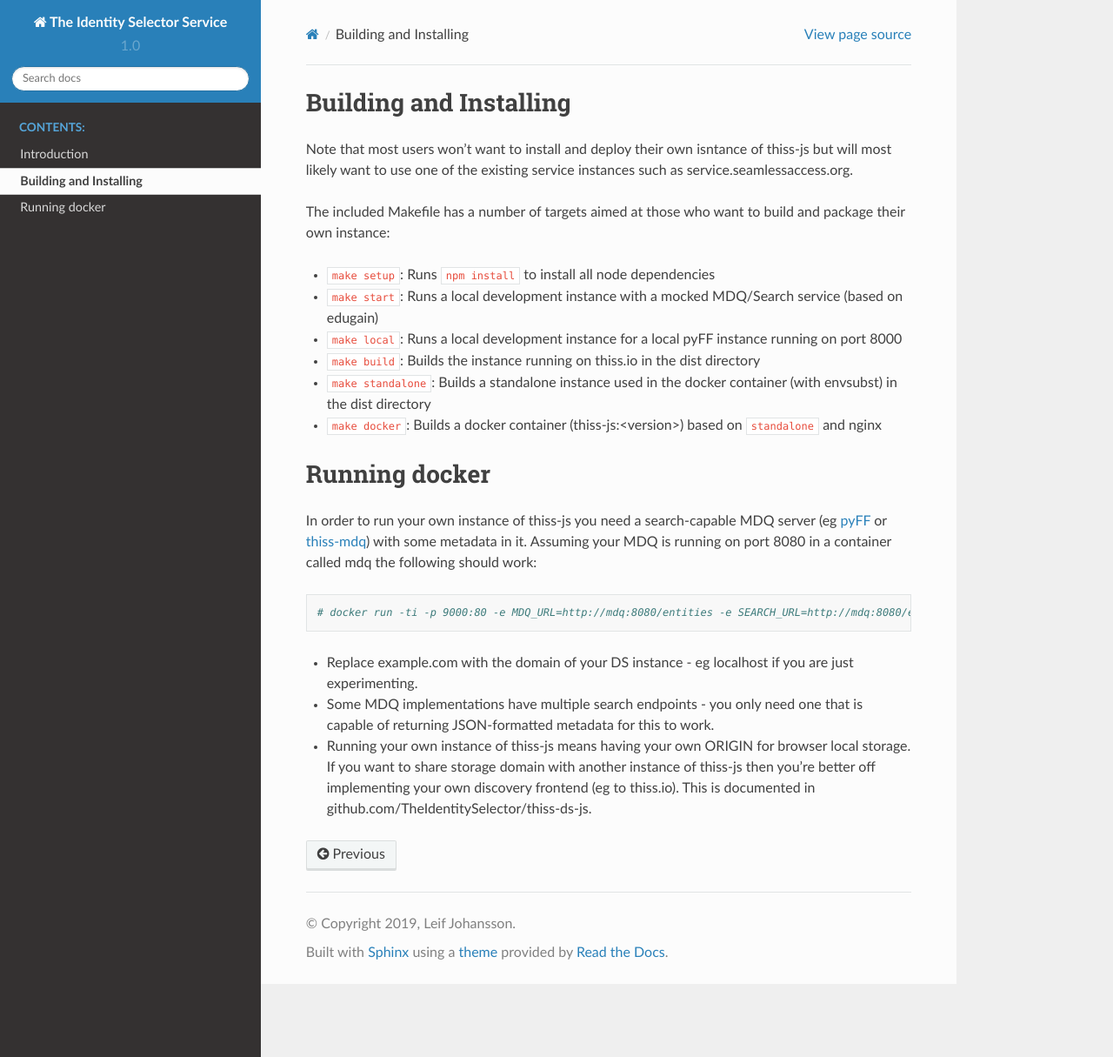
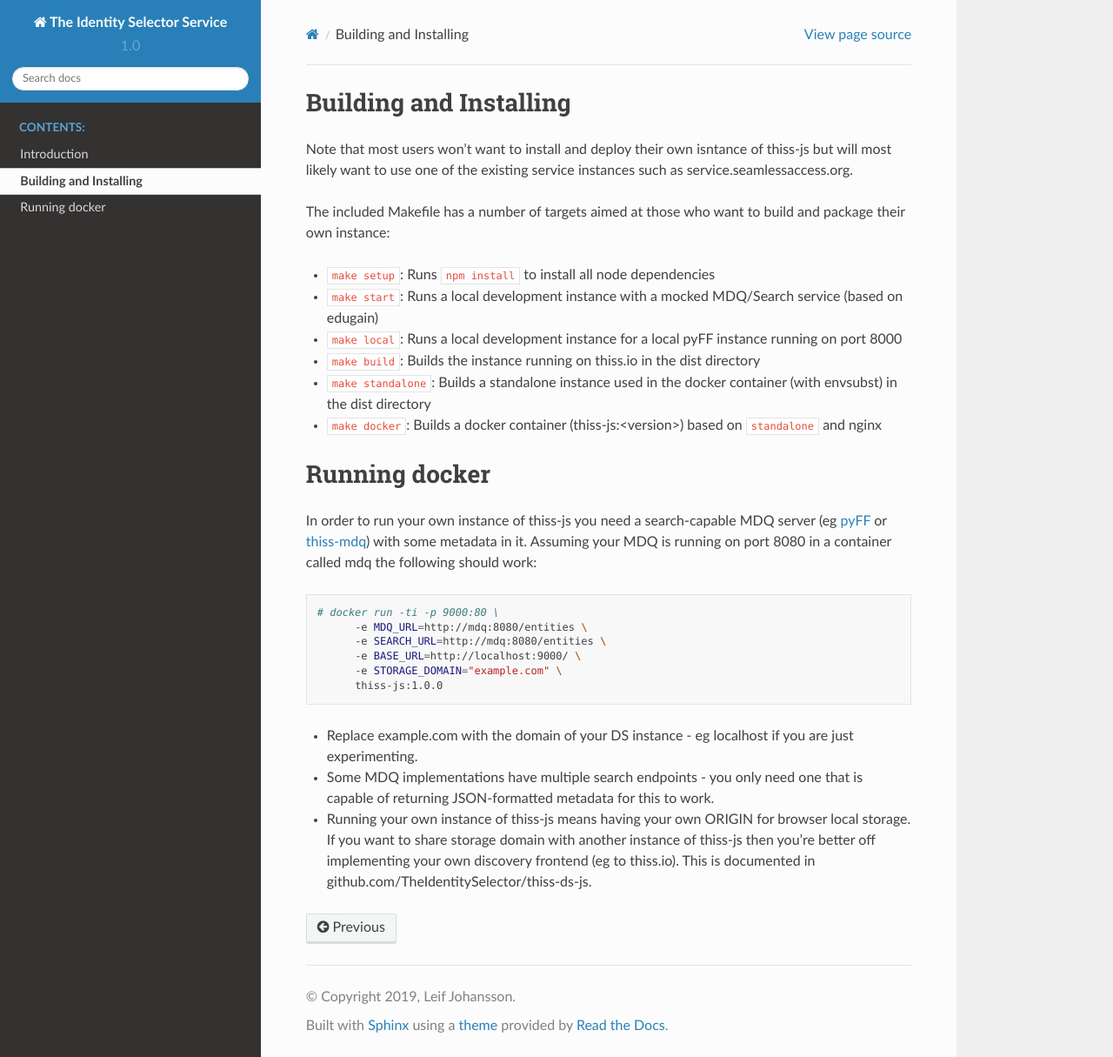
Before and after one commit to TheIdentitySelector/thiss-js, a Sphinx documentation site: the page built from docs/install.rst, in a window 1280 px wide and 1215 px high. Shown: the whole window at 87% size. Built offline with Sphinx 7.4.7 and the Read the Docs theme 2.0.0, drawn with Linux system fonts in a browser that asks for light colours.

Commit message:
docs update

```diff
--- a/docs/install.rst
+++ b/docs/install.rst
@@ -19,7 +19,12 @@
 
 .. code-block:: bash
 
-  # docker run -ti -p 9000:80 -e MDQ_URL=http://mdq:8080/entities -e SEARCH_URL=http://mdq:8080/entities -e BASE_URL=http://localhost:9000/ -e STORAGE_DOMAIN="example.com"  thiss-js:1.0.0
+  # docker run -ti -p 9000:80 \
+        -e MDQ_URL=http://mdq:8080/entities \
+        -e SEARCH_URL=http://mdq:8080/entities \
+        -e BASE_URL=http://localhost:9000/ \
+        -e STORAGE_DOMAIN="example.com" \
+        thiss-js:1.0.0
 
 * Replace example.com with the domain of your DS instance - eg localhost if you are just experimenting.
 * Some MDQ implementations have multiple search endpoints - you only need one that is capable of returning JSON-formatted metadata for this to work.
```
